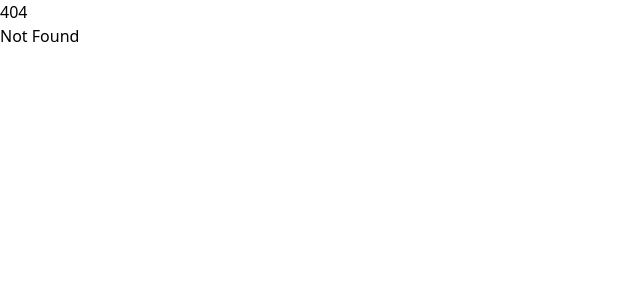
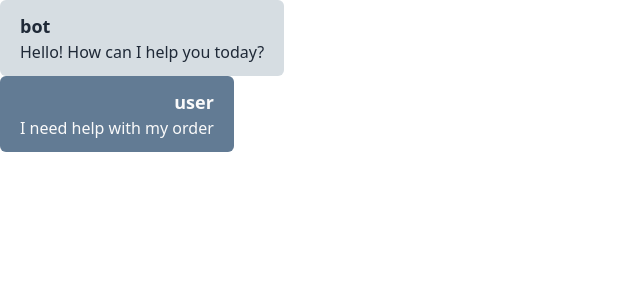
Before and after one commit to LuisMav23/innocup-client, a SvelteKit app: page /chat in a window 1280 px wide. Before the commit this address had no page. Shown: the top 300 px of the page, without its empty margins (0-640 px from the left). Built offline with nearby package versions, Linux system fonts and the light colour scheme.

Commit message:
Added: Stores and Chat Bubbles

```diff
--- /dev/null
+++ b/src/lib/components/chatBubble.svelte
@@ -0,0 +1,12 @@
+<script lang="ts">
+    export let sender: string;
+    export let message: string;
+    export let position: boolean;
+</script>
+
+<div class=" flex flex-row w-fit px-5 py-3 rounded-md {position ? 'bg-accent-2' : 'bg-accent-1 justify-end'}">
+    <div class="flex flex-col {position ? '' : 'items-end'}">
+        <h3 class=" text-lg font-semibold {position ? ' text-gray-800' : ' text-secondary'}">{sender}</h3>
+        <p class=" text-md font-normal {position ? '  text-gray-800' : ' text-secondary'}">{message}</p>
+    </div>
+</div>
--- /dev/null
+++ b/src/lib/stores/chatStore.ts
@@ -0,0 +1,16 @@
+import { writable } from 'svelte/store';
+
+export const chatStore = writable({
+  messages: [
+    {
+        sender: 'bot',
+        message: 'Hello! How can I help you today?',
+        position: true
+    },
+    {
+        sender: 'user',
+        message: 'I need help with my order',
+        position: false
+    }
+  ]
+});
--- /dev/null
+++ b/src/routes/chat/+page.svelte
@@ -0,0 +1,12 @@
+<script lang="ts">
+    import { chatStore } from "$lib/stores/chatStore";
+    import ChatBubble from "$lib/components/chatBubble.svelte";
+
+</script>
+
+
+<div>
+    {#each $chatStore.messages as message}
+        <ChatBubble sender={message['sender']} message={message['message']} position={message['position']} />
+    {/each}
+</div>
--- /dev/null
+++ b/src/routes/signup/+page.svelte
@@ -0,0 +1,5 @@
+
+
+<div>
+
+</div>
--- a/tailwind.config.js
+++ b/tailwind.config.js
@@ -2,7 +2,15 @@
 export default {
   content: ['./src/**/*.{html,js,svelte,ts}'],
   theme: {
-    extend: {}
+    extend: {
+      colors: {
+        'primary': '#78A2CC',
+        'secondary': '#FAFAFA',
+        'accent-1': '#627B94',
+        'accent-2': '#D6DDE2',
+        'emergency': '#DA0202'
+      }
+    }
   },
   plugins: []
 };
```
